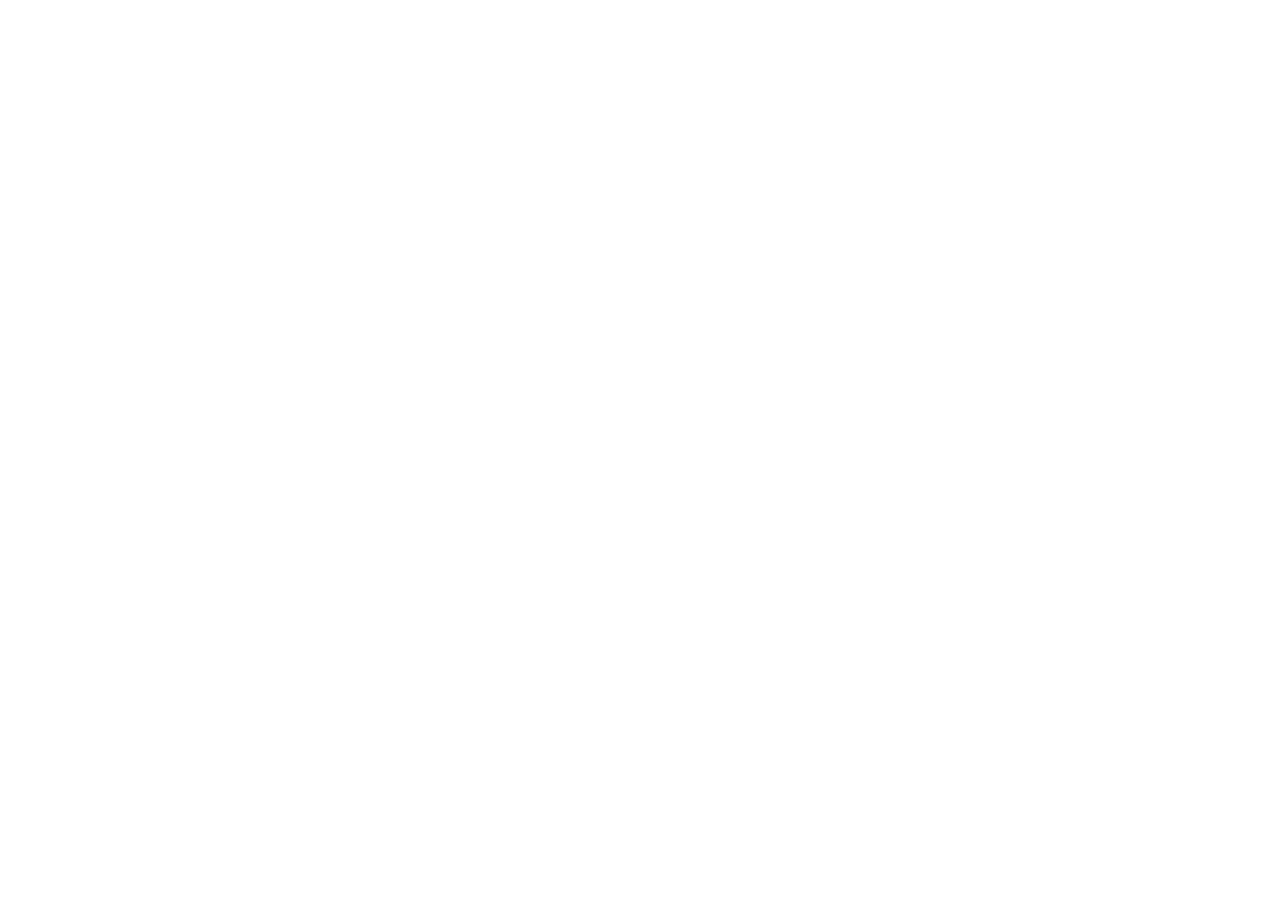
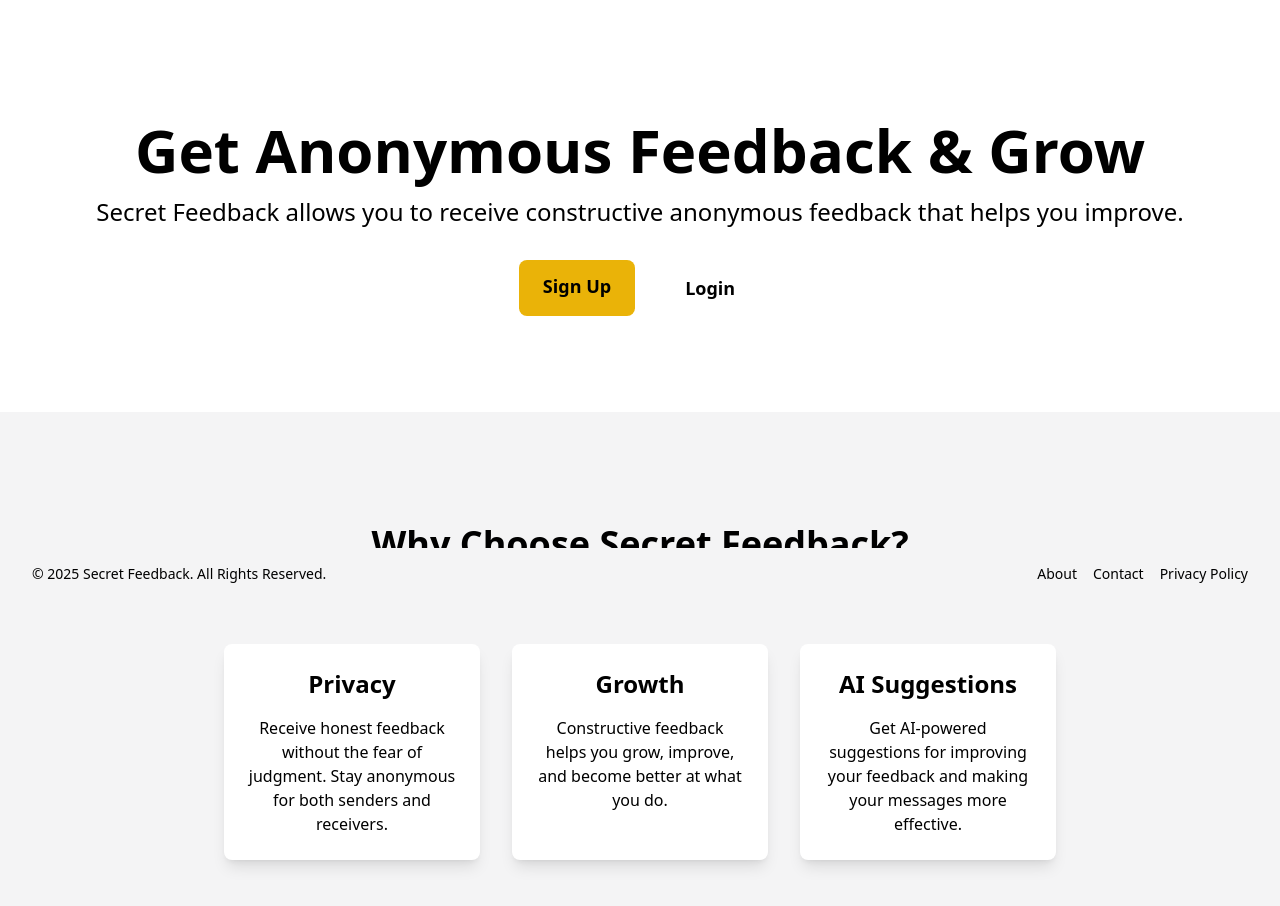
Before and after one commit to shahzaibam/secret-feedback, a Next.js app: page / in a window 1280 px wide. Shown: the part 200-1106 px from the top of the page. Before the commit the page ends 800 px from the top, so only its background shows below. Built offline with nearby package versions, Linux system fonts and the light colour scheme.

Commit message:
design of landing page is done

```diff
--- /dev/null
+++ b/src/app/Components/Benefit.tsx
@@ -0,0 +1,27 @@
+import React from 'react'
+
+function Benefit() {
+    return (
+        <div className="mt-16 py-28 bg-zinc-100 dark:bg-zinc-800">
+            <div className="text-center max-w-4xl mx-auto px-4 sm:px-8">
+                <h2 className="text-3xl sm:text-4xl font-semibold mb-20">Why Choose Secret Feedback?</h2>
+                <div className="grid grid-cols-1 sm:grid-cols-2 md:grid-cols-3 gap-8">
+                    <div className="p-6 bg-white dark:bg-zinc-700 rounded-lg shadow-lg">
+                        <h3 className="text-2xl font-semibold mb-4">Privacy</h3>
+                        <p>Receive honest feedback without the fear of judgment. Stay anonymous for both senders and receivers.</p>
+                    </div>
+                    <div className="p-6 bg-white dark:bg-zinc-700 rounded-lg shadow-lg">
+                        <h3 className="text-2xl font-semibold mb-4">Growth</h3>
+                        <p>Constructive feedback helps you grow, improve, and become better at what you do.</p>
+                    </div>
+                    <div className="p-6 bg-white dark:bg-zinc-700 rounded-lg shadow-lg">
+                        <h3 className="text-2xl font-semibold mb-4">AI Suggestions</h3>
+                        <p>Get AI-powered suggestions for improving your feedback and making your messages more effective.</p>
+                    </div>
+                </div>
+            </div>
+        </div>
+    )
+}
+
+export default Benefit
--- /dev/null
+++ b/src/app/Components/Footer.tsx
@@ -0,0 +1,20 @@
+import React from 'react'
+
+const Footer = () => {
+    return (
+        <div className="bg-zinc-100 text-black dark:bg-zinc-800 dark:text-white py-4 mt-8 fixed bottom-0 w-full">
+            <div className="max-w-screen-xl mx-auto flex justify-between items-center px-4 sm:px-8">
+                <div className="text-sm">
+                    <p>&copy; {new Date().getFullYear()} Secret Feedback. All Rights Reserved.</p>
+                </div>
+                <div className="flex gap-4">
+                    <a href="/about" className="text-sm hover:underline">About</a>
+                    <a href="/contact" className="text-sm hover:underline">Contact</a>
+                    <a href="/privacy" className="text-sm hover:underline">Privacy Policy</a>
+                </div>
+            </div>
+        </div>
+    )
+}
+
+export default Footer
--- /dev/null
+++ b/src/app/Components/HeroSection.jsx
@@ -0,0 +1,35 @@
+import React from 'react'
+import Link from 'next/link'
+
+function HeroSection() {
+    return (
+        <div className="text-black dark:text-white flex flex-col justify-center mt-64">
+            {/* Contenido principal */}
+            <div className="relative z-10 text-center px-4 sm:px-8">
+                <h1 className="text-5xl sm:text-6xl font-extrabold leading-tight mb-4">
+                    Get Anonymous Feedback & Grow
+                </h1>
+                <p className="text-xl sm:text-2xl mb-8">
+                    Secret Feedback allows you to receive constructive anonymous feedback that helps you improve.
+                </p>
+
+                <div className="flex justify-center gap-6 mb-8">
+                    <Link
+                        href="/sign-up"
+                        className="bg-yellow-500 text-black py-3 px-6 rounded-lg text-lg font-semibold hover:bg-yellow-600 transition duration-300"
+                    >
+                        Sign Up
+                    </Link>
+                    <Link
+                        href="/login"
+                        className="bg-transparent border-2 border-white text-black dark:text-white py-3 px-6 rounded-lg text-lg font-semibold hover:bg-white hover:text-black transition duration-300"
+                    >
+                        Login
+                    </Link>
+                </div>
+            </div>
+        </div>
+    )
+}
+
+export default HeroSection
--- a/src/app/Components/Home.tsx
+++ b/src/app/Components/Home.tsx
@@ -1,10 +1,18 @@
 import React from 'react'
 import Navbar from './Navbar'
+import Benefit from './Benefit'
+import HeroSection from './HeroSection'
+import Footer from './Footer'
 
 function Home() {
     return (
         <div className='bg-white text-black dark:bg-zinc-900 dark:text-white w-full h-screen transition-colors duration-300'>
             <Navbar />
+            <HeroSection />
+            <Benefit />
+            <Footer />
+
+
 
         </div>
     )
--- a/src/app/Components/Navbar.tsx
+++ b/src/app/Components/Navbar.tsx
@@ -12,7 +12,7 @@
                 <div >
                     <ul className='flex gap-10'>
                         {["Services", "Projects", "About"].map((item, index) => {
-                            return <li key={index}>
+                            return <li className='cursor-pointer hover:text-red-500 ' key={index}>
                                 {item}
                             </li>
                         })}
```
